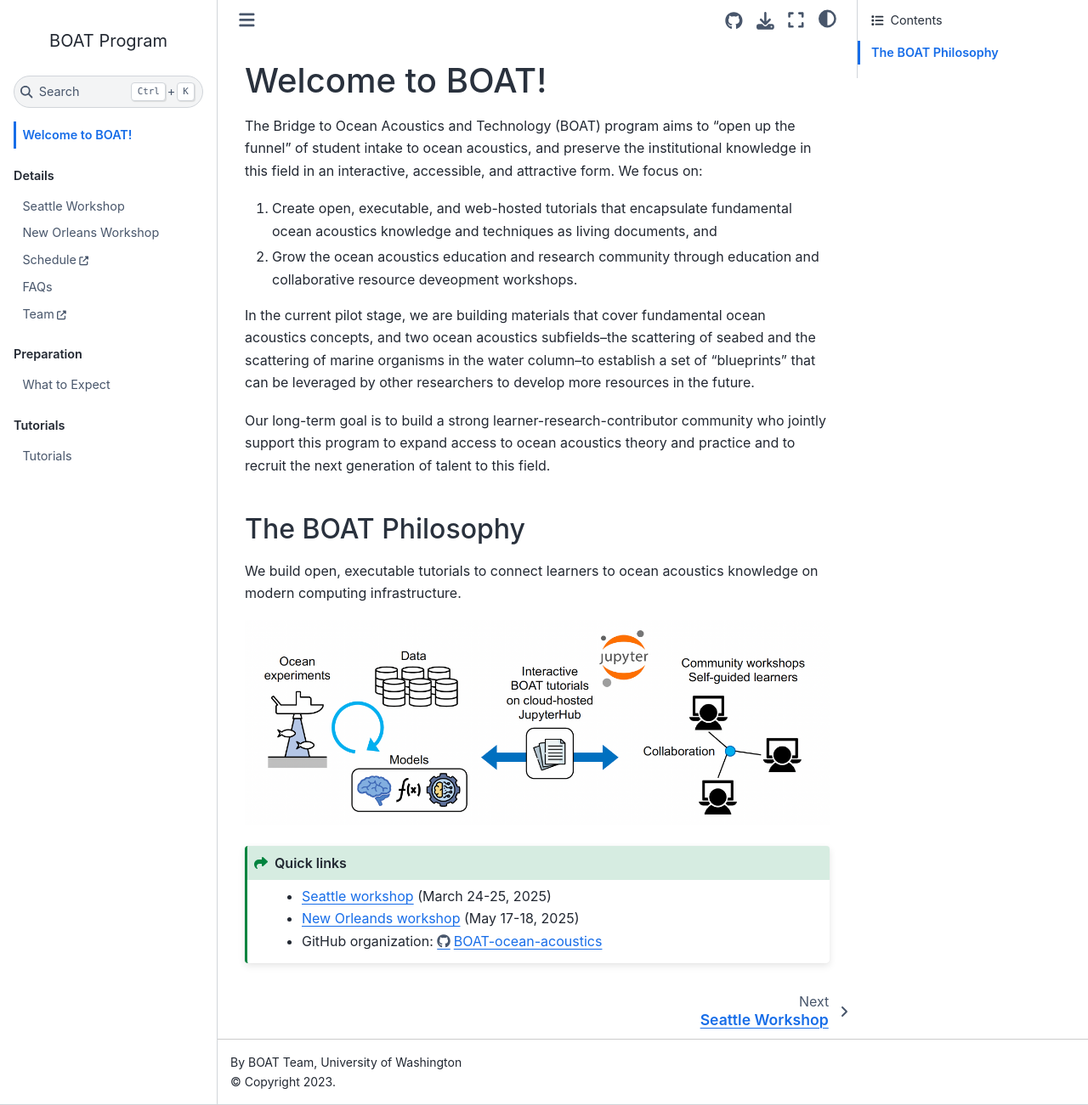
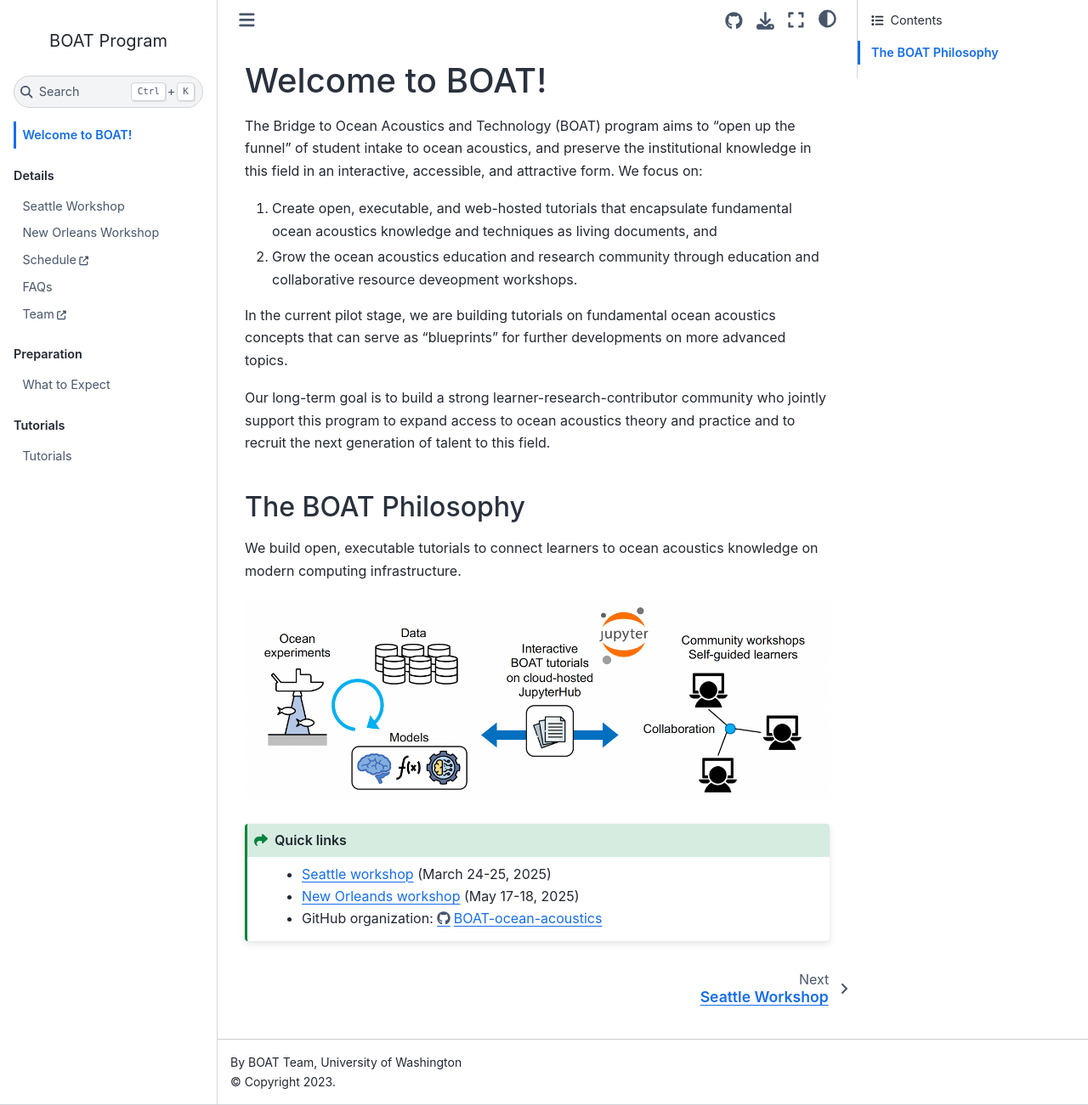
Before and after one commit to BOAT-ocean-acoustics/boat-website, a Jupyter Book: the page built from book/intro.md, in a window 1280 px wide and 1301 px high. Shown: the whole window at 85% size. Built offline with Jupyter Book 1.0.4 settings and Sphinx 7.4.7 and the Sphinx Book theme 1.1.4, drawn with Linux system fonts in a browser that asks for light colours; pages that are not in the unit, such as notebooks, are missing from menus.

Commit message:
reduce text

```diff
--- a/book/intro.md
+++ b/book/intro.md
@@ -4,7 +4,7 @@ The Bridge to Ocean Acoustics and Technology (BOAT) program aims to "open up the
 1) Create open, executable, and web-hosted tutorials that encapsulate fundamental ocean acoustics knowledge and techniques as living documents, and
 2) Grow the ocean acoustics education and research community through education and collaborative resource deveopment workshops.
 
-In the current pilot stage, we are building materials that cover fundamental ocean acoustics concepts, and two ocean acoustics subfields--the scattering of seabed and the scattering of marine organisms in the water column--to establish a set of "blueprints" that can be leveraged by other researchers to develop more resources in the future.
+In the current pilot stage, we are building tutorials on fundamental ocean acoustics concepts that can serve as "blueprints" for further developments on more advanced topics.
 
 Our long-term goal is to build a strong learner-research-contributor community who jointly support this program to expand access to ocean acoustics theory and practice and to recruit the next generation of talent to this field.
 
```
